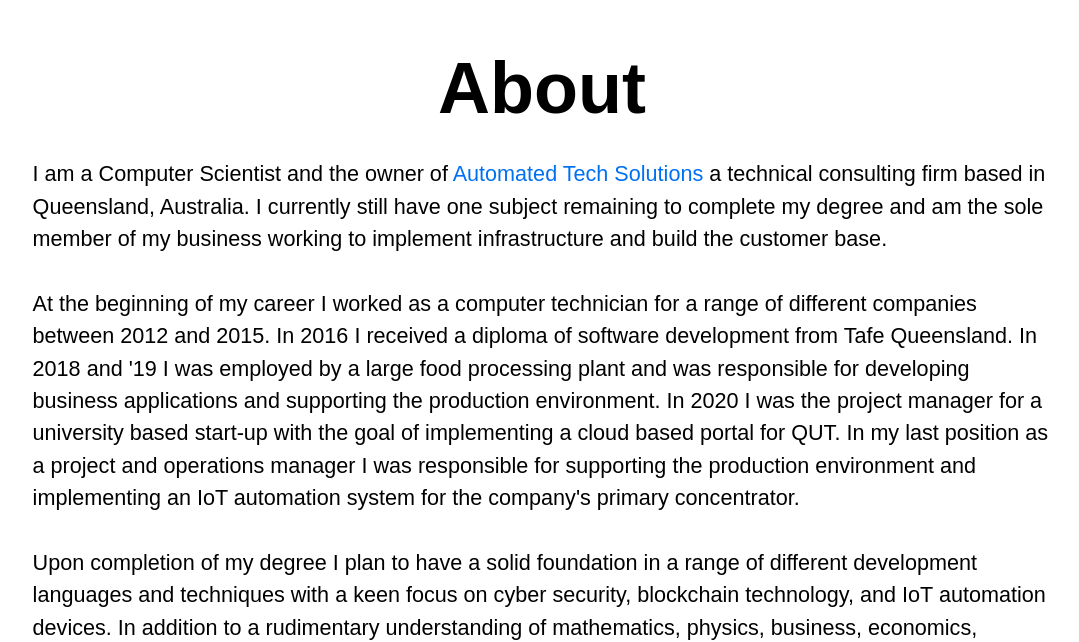
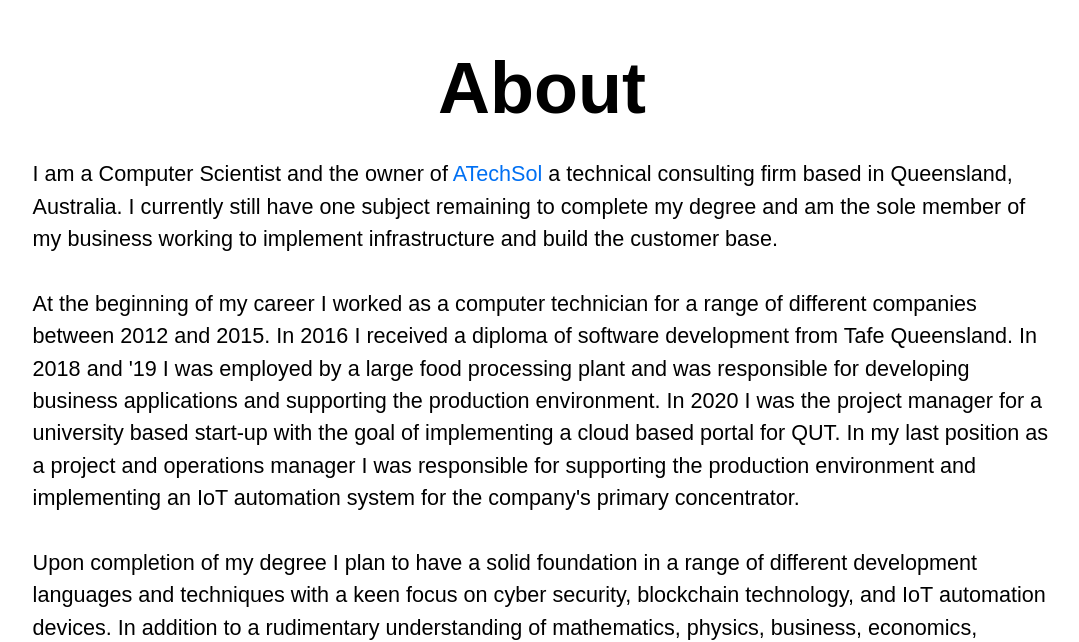
Before and after one commit to lreynolds188/Portfolio, a Next.js app: page /about in a window 1280 px wide. Shown: the part 165-807 px from the top of the page, without its empty margins (98-1177 px from the left). Built offline with nearby package versions, Linux system fonts and the light colour scheme.

Commit message:
Update about.js

```diff
--- a/pages/about.js
+++ b/pages/about.js
@@ -14,7 +14,7 @@ export default function Home() {
         <div>
         <br />
          <p className={styles.description}>
-            I am a Computer Scientist and the owner of <a href="https://automatedtechnicalsolutions.com">Automated Tech Solutions</a> a technical consulting firm based in Queensland, Australia.
+            I am a Computer Scientist and the owner of <a href="https://atechsol.com.au">ATechSol</a> a technical consulting firm based in Queensland, Australia.
             I currently still have one subject remaining to complete my degree and am the sole member of my business working to implement infrastructure and build the customer base.
             <br /><br />
             At the beginning of my career I worked as a computer technician for a range of different companies between 2012 and 2015.
```
